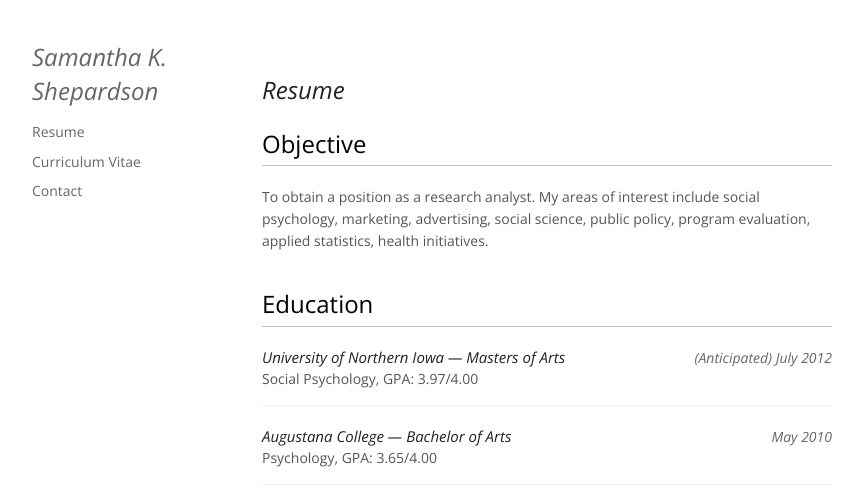
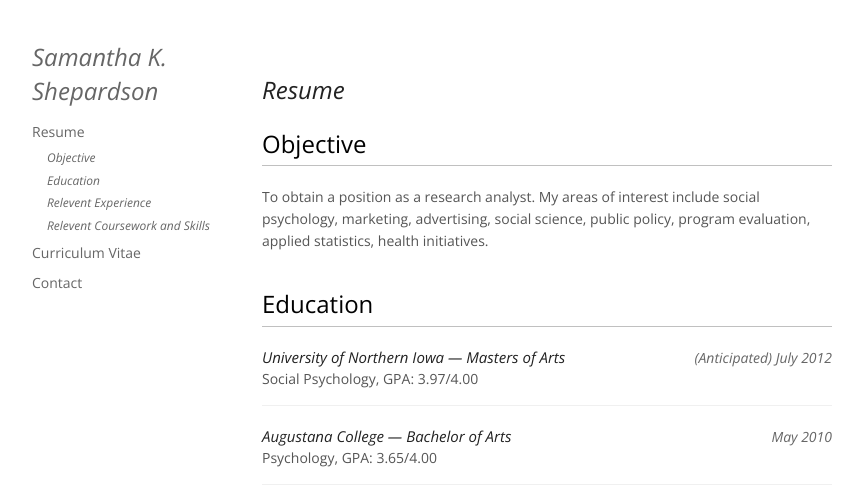
Before and after one commit to ericlindstrom/heyitssam, a PHP site: page /resume.php in a window 1280 px wide. Shown: the top 489 px of the page, without its empty margins (208-1071 px from the left). Run offline with PHP 8.4, Linux system fonts and the light colour scheme; some libraries are stand-ins or nearby versions.

Commit message:
more updates

```diff
--- a/css/style.css
+++ b/css/style.css
@@ -599,6 +599,12 @@ nav ul li a {
     padding:0 20px 0 0;
 }
 
+nav ul li ul { display:none; visibility:hidden; }
+
+.contact nav ul li.contact ul,
+.resume nav ul li.resume ul,
+.cv nav ul li.cv ul { display:block; visibility:visible; }
+
 
 
 
--- a/includes/footer.php
+++ b/includes/footer.php
@@ -4,10 +4,10 @@
     </section>
 
     <script src="//ajax.googleapis.com/ajax/libs/jquery/1.7.2/jquery.min.js"></script>
-    <script>window.jQuery || document.write('<script src="js/vendor/jquery-1.7.2.min.js"><\/script>')</script>
+    <script>window.jQuery || document.write('<script src="/js/vendor/jquery-1.7.2.min.js"><\/script>')</script>
 
-    <script src="js/plugins.js"></script>
-    <script src="js/main.js"></script>
+    <script src="/js/plugins.js"></script>
+    <script src="/js/main.js"></script>
 
     <script>
         var _gaq=[['_setAccount','UA-33019283-1'],['_trackPageview']];
--- a/includes/header.php
+++ b/includes/header.php
@@ -29,9 +29,35 @@
 		<h1><a href="/">Samantha K. Shepardson</a></h1>
 		<nav>
 		    <ul>
-			<li><a href="/resume/">Resume</a></li>
-			<li><a href="/cv/">Curriculum Vitae</a></li>
-			<li><a href="/contact/">Contact</a></li>
+			<li class="resume">
+			    <a href="/resume/">Resume</a>
+			    <ul>
+				<li><a href="#objective">Objective</a></li>
+				<li><a href="#education">Education</a></li>
+				<li><a href="#relevant-experience">Relevent Experience</a></li>
+				<li><a href="#relevant-coursework-and-skills">Relevent Coursework and Skills</a></li>
+			    </ul>
+			</li>
+			<li class="cv">
+			    <a href="/cv/">Curriculum Vitae</a>
+			    <ul>
+				<li><a href="#educational-history">Educational History</a></li>
+				<li><a href="#teaching-experience">Teaching Experience</a></li>
+				<li><a href="#teaching-experience-outside-academia">Outside Academia</a></li>
+				<li><a href="#research-experience">Research Experience</a></li>
+				<li><a href="#research-projects">Research Projects</a></li>
+				<li><a href="#research-based-skills">Research-Based Skills</a></li>
+				<li><a href="#scholarly-presentations">Scholarly Presentations</a></li>
+				<li><a href="#professional-service">Professional Service</a></li>
+				<li><a href="#professional-associations">Professional Associations</a></li>
+				<li><a href="#grants-fellowships-assistantships">Grants/Assitantships</a></li>
+				<li class="last"><a href="#references">References</a></li>
+			    </ul>
+
+			</li>
+			<li class="contact">
+			    <a href="/contact/">Contact</a>
+			</li>
 		    </ul>
 		</nav>
 	    </header>
--- a/resume.php
+++ b/resume.php
@@ -1,19 +1,9 @@
 <?php
     $page = new stdClass;
-    $page->title = ' | Resume';
+    $page->title = 'Resume';
     $page->body_class = 'resume';
-
     include 'includes/header.php';
 ?>
-
-<!--
-			    <ul>
-				<li><a href="#objective">Objective</a></li>
-				<li><a href="#education">Education</a></li>
-				<li><a href="#relevant-experience">Relevent Experience</a></li>
-				<li><a href="#relevant-coursework-and-skills">Relevent Coursework and Skills</a></li>
-			    </ul>
--->
 
 		<section id="resume">
 		    <h1>Resume</h1>
```
Also changed, not shown: cv.php (+0 -13 lines), index.php (+7 -6 lines).
